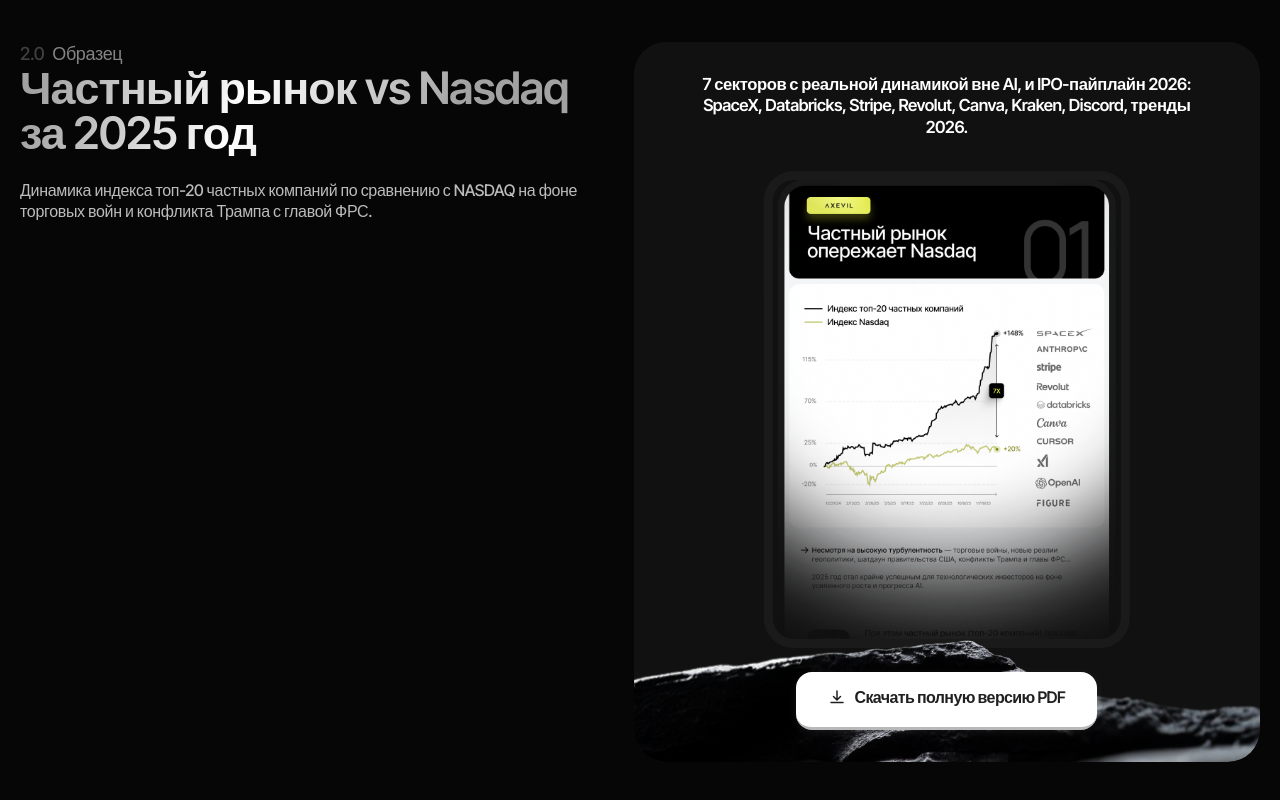
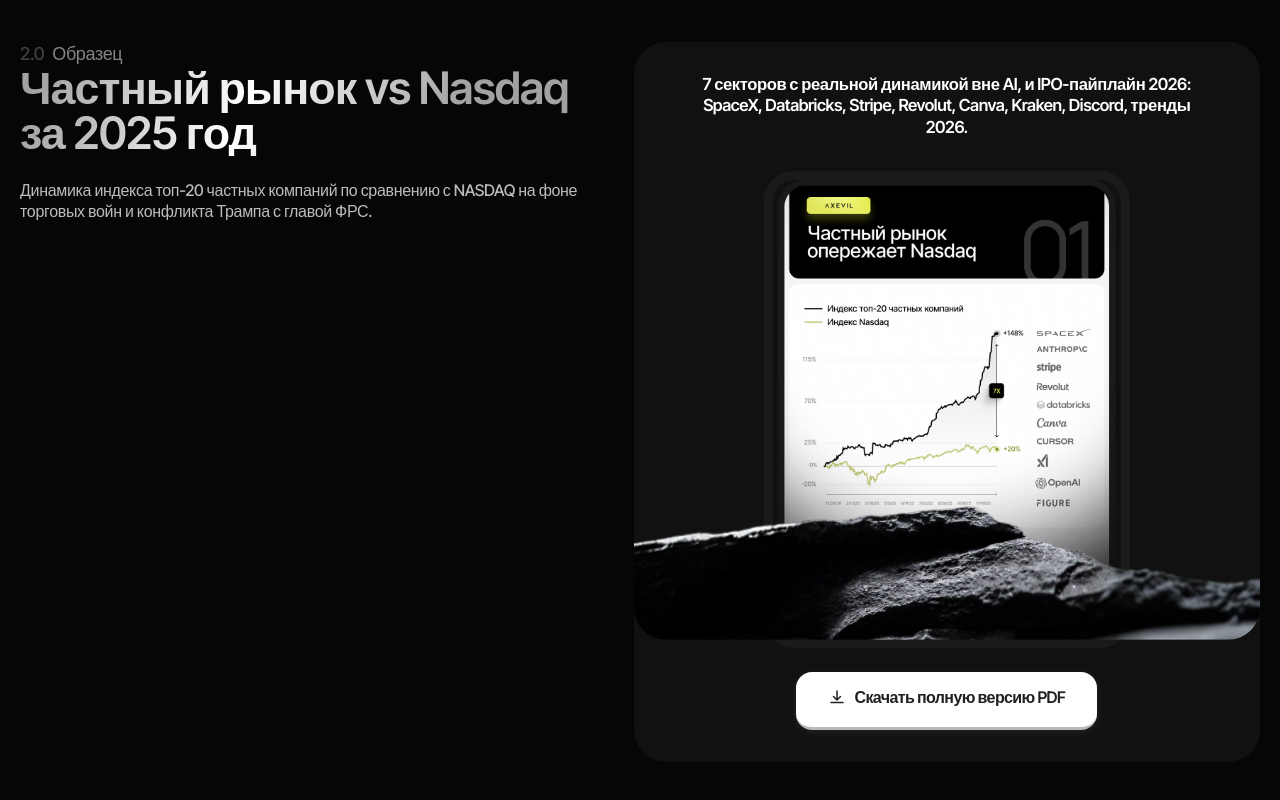
Before and after one commit to marketingwtf135/marketing-websites, a React (Vite) app in the folder axevil-pdf-page/: page / in a window 1280 px wide. Shown: the part 1784-2584 px from the top of the page. Built offline with nearby package versions, Linux system fonts and the light colour scheme; the HTML template or start-up script is replaced by a standard one.

Commit message:
feat: PS3Preview rock +100px up + light parallax (-8% on scroll)
Co-Authored-By: Claude Sonnet 4.6 <noreply@anthropic.com>

```diff
--- a/axevil-pdf-page/src/pages/pdf-sections/PS3Preview.tsx
+++ b/axevil-pdf-page/src/pages/pdf-sections/PS3Preview.tsx
@@ -1,13 +1,18 @@
 import { useRef } from 'react'
-import { motion, useInView } from 'framer-motion'
+import { motion, useInView, useScroll, useTransform } from 'framer-motion'
 import PDFCtaButton from '../../components/PDFCtaButton'
 
 export default function PS3Preview() {
   const ref = useRef(null)
   const inView = useInView(ref, { once: true, amount: 0.1 })
 
+  // Light parallax for rock
+  const sectionRef = useRef<HTMLElement>(null)
+  const { scrollYProgress } = useScroll({ target: sectionRef, offset: ['start end', 'end start'] })
+  const rockY = useTransform(scrollYProgress, [0, 1], ['0%', '-8%'])
+
   return (
-    <section id="preview" className="relative w-full" style={{ background: '#060606' }}>
+    <section id="preview" ref={sectionRef} className="relative w-full" style={{ background: '#060606' }}>
       <div
         ref={ref}
         className="mx-auto w-full max-w-[1440px] flex-responsive-col-reverse"
@@ -106,22 +111,23 @@ export default function PS3Preview() {
             </div>
           </div>
 
-          {/* Rock — absolute, fixed to bottom, z:10 above everything */}
-          <img
+          {/* Rock — absolute, +100px from bottom, light parallax, z:10 */}
+          <motion.img
             src="/img/hero-bg-rock.png"
             alt=""
             aria-hidden="true"
             style={{
               position: 'absolute',
-              bottom: 0,
+              bottom: '6.25rem',
               left: 0,
               width: '100%',
-              height: '50%',
+              height: '55%',
               objectFit: 'cover',
               objectPosition: 'center bottom',
               pointerEvents: 'none',
               zIndex: 10,
               borderRadius: '0 0 2rem 2rem',
+              y: rockY,
             }}
           />
 
```
